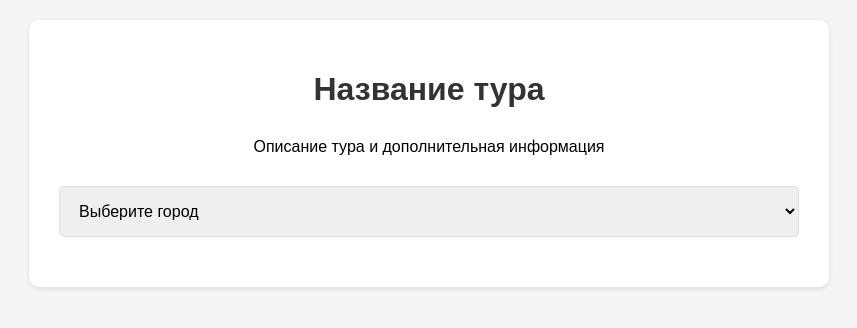
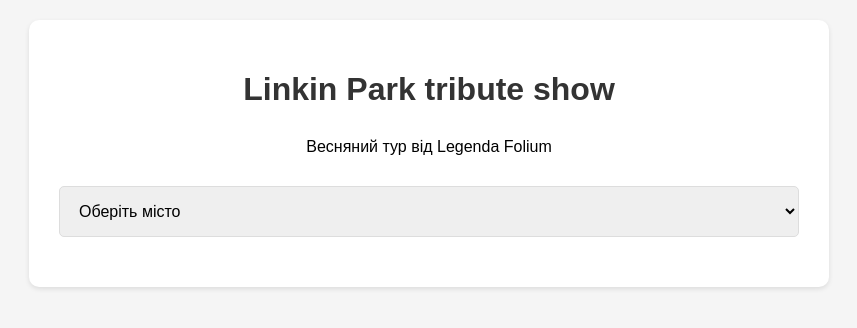
Before and after one commit to Akira-design225/tickets_2025, a plain HTML site: page index.html in a window 1280 px wide. Shown: the whole page, without its empty margins (211-1068 px from the left). Drawn offline with Linux system fonts and the light colour scheme.

Commit message:
index.html

```diff
--- a/index.html
+++ b/index.html
@@ -1,5 +1,5 @@
 <!DOCTYPE html>
-<html lang="ru">
+<html lang="ua">
 <head>
     <meta charset="UTF-8">
     <meta name="viewport" content="width=device-width, initial-scale=1.0">
@@ -55,21 +55,23 @@
 </head>
 <body>
     <div class="container">
-        <h1>Название тура</h1>
+        <h1>Linkin Park tribute show</h1>
 
         <div class="tour-info">
-            <p>Описание тура и дополнительная информация</p>
+            <p>Весняний тур від Legenda Folium</p>
         </div>
 
         <select id="citySelect" class="city-select">
-            <option value="">Выберите город</option>
-            <option value="https://karabas.ua/link1">Киев - 1 марта</option>
-            <option value="https://karabas.ua/link2">Львов - 3 марта</option>
-            <option value="https://karabas.ua/link3">Харьков - 5 марта</option>
+            <option value="">Оберіть місто</option>
+            <option value="https://docker.com.ua/afisha/tryb-yut-linkin-park-gurt-legenda-folium-2025-03-20/">Київ - 20 березня</option>
+            <option value="https://poltava.karabas.com/linkin-park-tribute-show-40/">Полтава - 21 березня</option>
+            <option value="https://dnipro.karabas.com/linkin-park-tribute-show-41/">Дніпро - 22 березня</option>
+            <option value="https://zaporizhzhia.karabas.com/linkin-park-tribute-show-39/">Запоріжжя - 23 березня</option>
+            <option value="https://kharkiv.karabas.com/linkin-park-tribute-show-42/">Харків - 28 березня</option>
             <!-- Добавьте свои города и ссылки -->
         </select>
 
-        <a href="#" id="buyButton" class="buy-button" style="display: none;">Купить билет</a>
+        <a href="#" id="buyButton" class="buy-button" style="display: none;">Придбати квиток</a>
     </div>
 
     <script>
```
